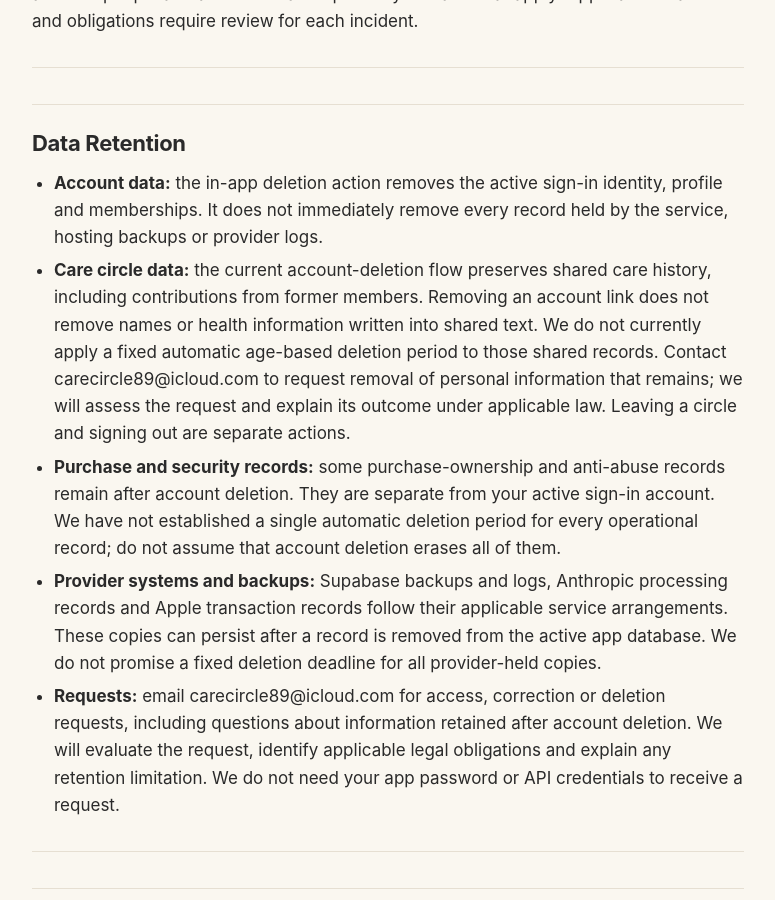
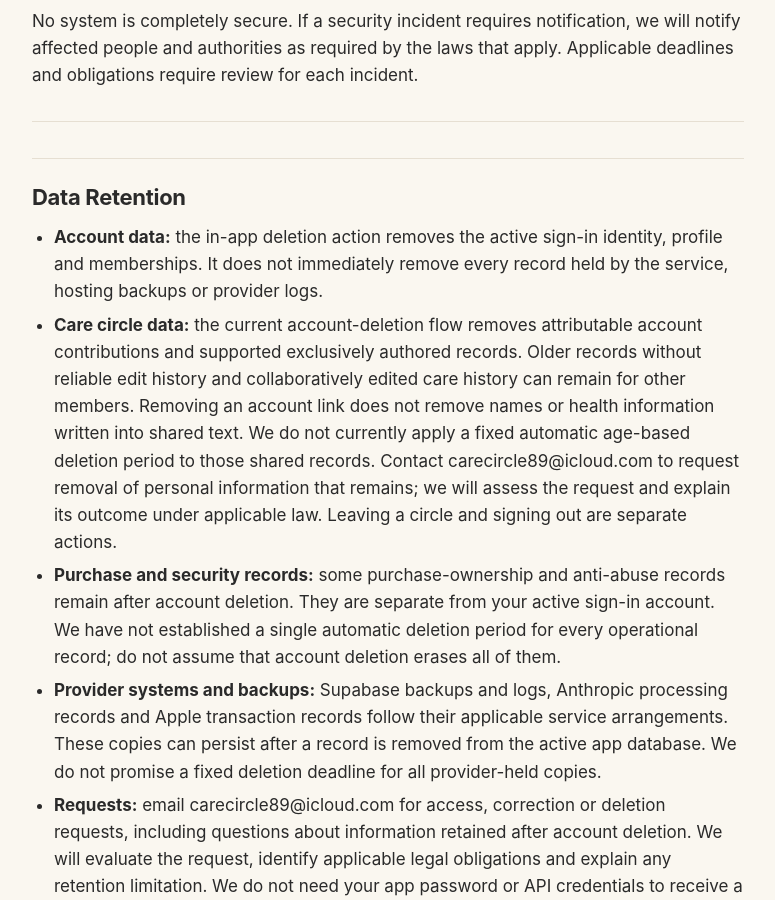
Before and after one commit to carecircle-apps/carecircle-apps.github.io, a Jekyll site: the page built from legal/privacy/index.md, in a window 1280 px wide and 900 px high, scrolled down 6535 px. Shown: the whole window, without its empty margins (252-1027 px from the left). Built offline with Jekyll 4.4.1, drawn with Linux system fonts in a browser that asks for light colours; some of the changed text lies outside the part shown.

Commit message:
Describe deployed scoped account content erasure

```diff
--- a/legal/privacy/index.md
+++ b/legal/privacy/index.md
@@ -119,7 +119,7 @@
 You can manage your account and permissions in the app, and request an export by email:
 
 - **Export your data** by emailing carecircle89@icloud.com
-- **Delete your account** via More → Security → Delete Account, or Account in family view. This removes your active sign-in identity, profile and memberships and starts local account cleanup. Shared circles and care history are preserved for remaining members; your account links are removed, but names or information written into shared text may remain. Other members’ accounts and contributions are not deleted. Apple subscriptions must be managed separately in Apple Subscriptions.
+- **Delete your account** via More → Security → Delete Account, or Account in family view. This removes your active sign-in identity, profile and memberships and starts local account cleanup. The service removes attributable messages, shift updates and AI learnings linked to your account, along with supported new records tracked as exclusively yours. Shared circles and other members’ contributions are preserved; older or collaboratively edited records can remain, including names or information written into shared text. Other members’ accounts and contributions are not deleted. Apple subscriptions must be managed separately in Apple Subscriptions.
 - **Sign out from any device** via More → Security → Sign Out.
 - **Withdraw consent for AI processing** by switching off AI sharing in AI options.
 - **Leave a care circle** without deleting your account, in More → Circle.
@@ -153,7 +153,7 @@
 ## Data Retention
 
 - **Account data:** the in-app deletion action removes the active sign-in identity, profile and memberships. It does not immediately remove every record held by the service, hosting backups or provider logs.
-- **Care circle data:** the current account-deletion flow preserves shared care history, including contributions from former members. Removing an account link does not remove names or health information written into shared text. We do not currently apply a fixed automatic age-based deletion period to those shared records. Contact carecircle89@icloud.com to request removal of personal information that remains; we will assess the request and explain its outcome under applicable law. Leaving a circle and signing out are separate actions.
+- **Care circle data:** the current account-deletion flow removes attributable account contributions and supported exclusively authored records. Older records without reliable edit history and collaboratively edited care history can remain for other members. Removing an account link does not remove names or health information written into shared text. We do not currently apply a fixed automatic age-based deletion period to those shared records. Contact carecircle89@icloud.com to request removal of personal information that remains; we will assess the request and explain its outcome under applicable law. Leaving a circle and signing out are separate actions.
 - **Purchase and security records:** some purchase-ownership and anti-abuse records remain after account deletion. They are separate from your active sign-in account. We have not established a single automatic deletion period for every operational record; do not assume that account deletion erases all of them.
 - **Provider systems and backups:** Supabase backups and logs, Anthropic processing records and Apple transaction records follow their applicable service arrangements. These copies can persist after a record is removed from the active app database. We do not promise a fixed deletion deadline for all provider-held copies.
 - **Requests:** email carecircle89@icloud.com for access, correction or deletion requests, including questions about information retained after account deletion. We will evaluate the request, identify applicable legal obligations and explain any retention limitation. We do not need your app password or API credentials to receive a request.
```
